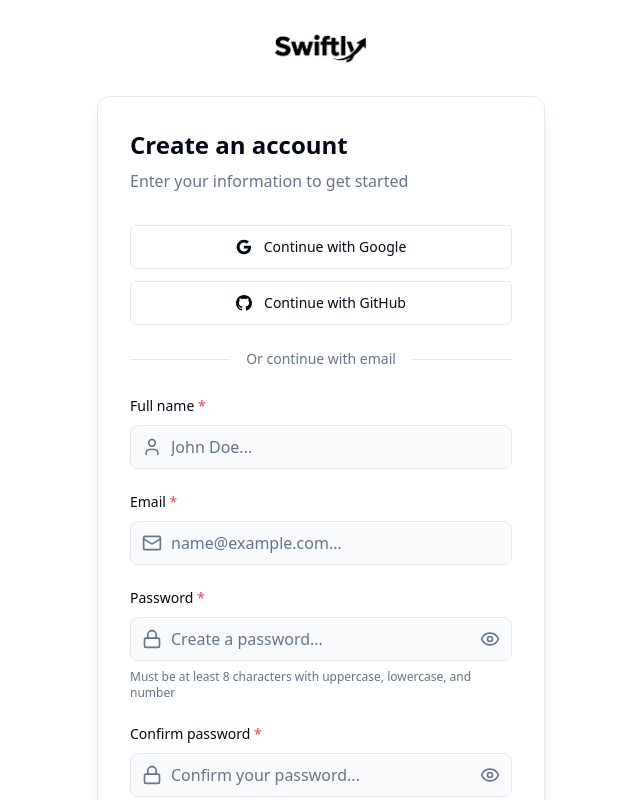
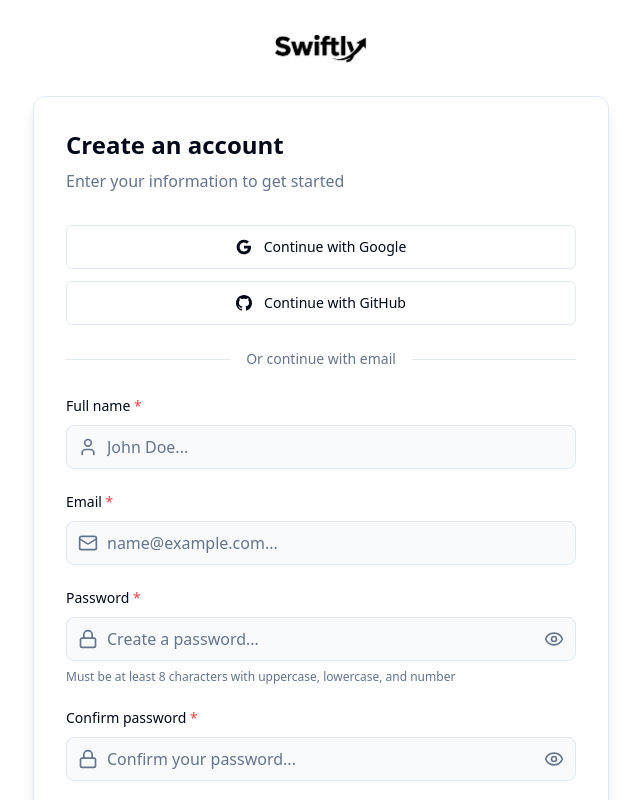
Before and after one commit to Iliastek/Swiftly, a React (Create React App) app: page /register in a window 1280 px wide. Shown: the top 800 px of the page, without its empty margins (319-959 px from the left). Built offline with nearby package versions, Linux system fonts and the light colour scheme.

Commit message:
fix: width register component

```diff
--- a/src/Register/Register.tsx
+++ b/src/Register/Register.tsx
@@ -36,7 +36,7 @@
           <div
             className={cn(
               "w-full flex gap-6 justify-center",
-              selectedPlan ? "max-w-6xl" : "max-w-lg mx-auto",
+              selectedPlan ? "max-w-6xl" : "max-w-xl mx-auto",
             )}
           >
             {/* Desktop Plan Card */}
--- a/src/Register/components/RegisterForm.tsx
+++ b/src/Register/components/RegisterForm.tsx
@@ -63,7 +63,7 @@
   return (
     <div
       className={cn(
-        "w-full max-w-md transition-all duration-500",
+        "w-full max-w-xl transition-all duration-500",
         isVisible ? "opacity-100 translate-y-0" : "opacity-0 translate-y-4",
       )}
     >
```
